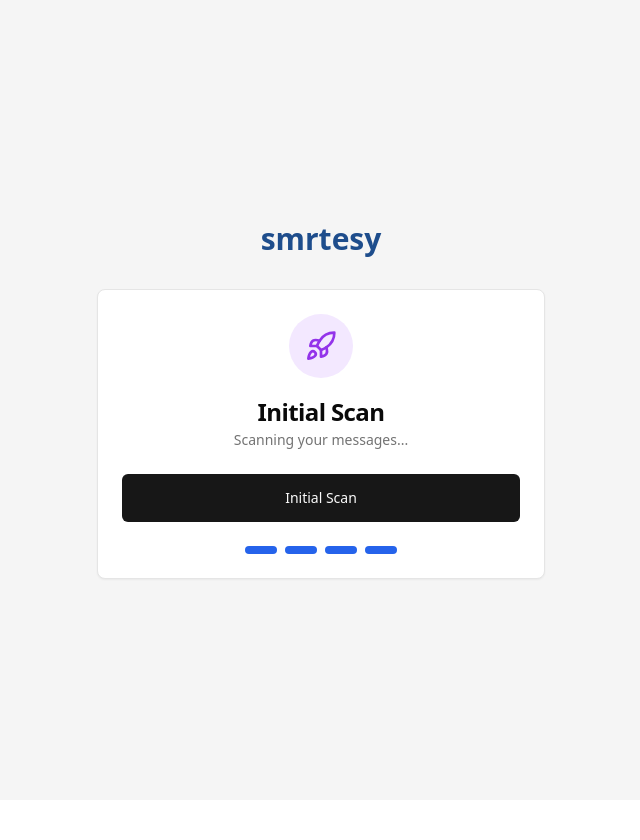
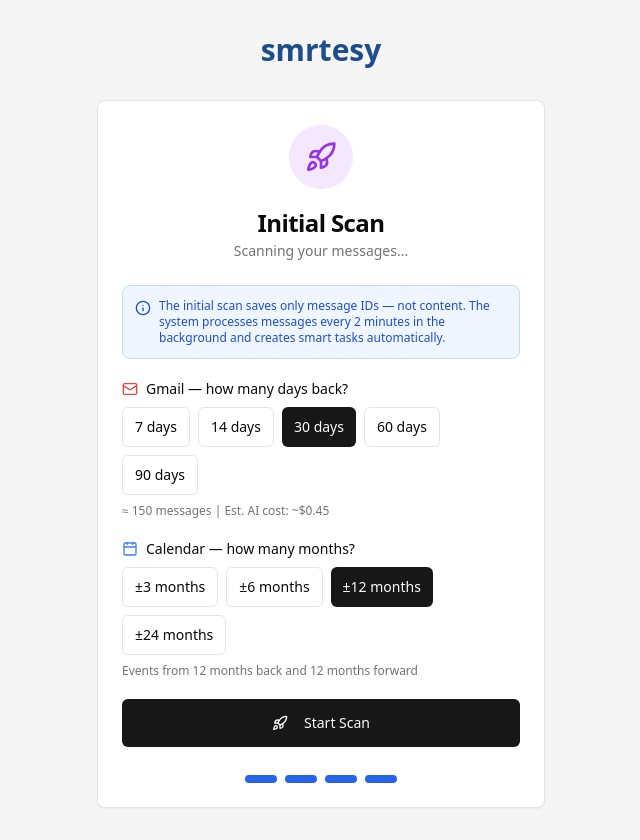
Before and after one commit to smrtesy/mrtesy-app, a Next.js app: page /en/onboarding/setup in a window 1280 px wide. Shown: the whole page, without its empty margins (319-959 px from the left). Before the commit the page ends 800 px from the top, so only its background shows below. Built offline with nearby package versions, Linux system fonts and the light colour scheme; no server answers.

Commit message:
Onboarding setup: scan config, progress bars, CORS fix for initial-scan

```diff
--- a/src/app/[locale]/onboarding/setup/page.tsx
+++ b/src/app/[locale]/onboarding/setup/page.tsx
@@ -4,10 +4,25 @@
 import { useParams, useRouter } from "next/navigation";
 import { Button } from "@/components/ui/button";
 import { Card, CardContent, CardDescription, CardHeader, CardTitle } from "@/components/ui/card";
-import { Loader2, CheckCircle2, Rocket } from "lucide-react";
-import { useState } from "react";
+import { Loader2, CheckCircle2, Rocket, Mail, Calendar, Info } from "lucide-react";
+import { useState, useEffect, useRef } from "react";
 import { createClient } from "@/lib/supabase/client";
 import { toast } from "sonner";
+
+const gmailOptions = [
+  { value: 7 },
+  { value: 14 },
+  { value: 30 },
+  { value: 60 },
+  { value: 90 },
+];
+
+const calendarOptions = [
+  { value: 3 },
+  { value: 6 },
+  { value: 12 },
+  { value: 24 },
+];
 
 export default function OnboardingSetup() {
   const t = useTranslations("onboarding");
@@ -17,12 +32,70 @@
   const [scanning, setScanning] = useState(false);
   const [done, setDone] = useState(false);
   const [stats, setStats] = useState<{ gmail: number; calendar: number } | null>(null);
+  const [gmailDays, setGmailDays] = useState(30);
+  const [calMonths, setCalMonths] = useState(12);
+  const [progress, setProgress] = useState({ gmail: 0, calendar: 0, phase: "" });
+  const pollRef = useRef<ReturnType<typeof setInterval>>();
+
+  const isHe = locale === "he";
+
+  // Poll DB for progress while scanning
+  useEffect(() => {
+    if (!scanning) {
+      if (pollRef.current) clearInterval(pollRef.current);
+      return;
+    }
+
+    pollRef.current = setInterval(async () => {
+      const { data: { user } } = await supabase.auth.getUser();
+      if (!user) return;
+
+      const [gmailResult, calResult] = await Promise.all([
+        supabase
+          .from("source_messages")
+          .select("id", { count: "exact", head: true })
+          .eq("user_id", user.id)
+          .eq("source_type", "gmail"),
+        supabase
+          .from("source_messages")
+          .select("id", { count: "exact", head: true })
+          .eq("user_id", user.id)
+          .eq("source_type", "google_calendar"),
+      ]);
+
+      const gmailCount = gmailResult.count || 0;
+      const calCount = calResult.count || 0;
+
+      setProgress({
+        gmail: gmailCount,
+        calendar: calCount,
+        phase: calCount > 0 ? "calendar" : gmailCount > 0 ? "gmail" : "starting",
+      });
+    }, 1500);
+
+    return () => {
+      if (pollRef.current) clearInterval(pollRef.current);
+    };
+  }, [scanning, supabase]);
 
   async function startScan() {
     setScanning(true);
+    setProgress({ gmail: 0, calendar: 0, phase: "starting" });
     try {
+      const { data: { user } } = await supabase.auth.getUser();
+      if (!user) throw new Error("Not authenticated");
+
+      // Save scan preferences
+      await supabase
+        .from("user_settings")
+        .update({
+          initial_scan_days_back: gmailDays,
+          calendar_initial_scan_months: calMonths,
+        })
+        .eq("user_id", user.id);
+
       const { data: { session } } = await supabase.auth.getSession();
-      if (!session) throw new Error("Not authenticated");
+      if (!session) throw new Error("No session");
 
       const resp = await fetch(
         `${process.env.NEXT_PUBLIC_SUPABASE_URL}/functions/v1/initial-scan`,
@@ -38,22 +111,18 @@
       const data = await resp.json();
 
       if (data.skipped) {
-        toast.info("Initial scan already completed");
+        toast.info(t("step4.alreadyDone"));
       } else if (data.success) {
         setStats({ gmail: data.gmail_ids || 0, calendar: data.calendar_events || 0 });
-        toast.success("Scan complete!");
+        toast.success(t("step4.complete"));
       } else {
         throw new Error(data.error || "Scan failed");
       }
 
-      // Mark onboarding as completed
-      const { data: { user } } = await supabase.auth.getUser();
-      if (user) {
       await supabase
         .from("user_settings")
         .update({ onboarding_completed: true })
         .eq("user_id", user.id);
-      }
 
       setDone(true);
     } catch (e) {
@@ -64,7 +133,7 @@
   }
 
   function goToApp() {
-    router.push(`/${locale}`);
+    router.push(`/${locale}/tasks`);
   }
 
   return (
@@ -76,17 +145,129 @@
         <CardTitle>{t("step4.title")}</CardTitle>
         <CardDescription>{t("step4.description")}</CardDescription>
       </CardHeader>
-      <CardContent className="space-y-4">
+      <CardContent className="space-y-5">
         {!scanning && !done && (
-          <Button onClick={startScan} className="w-full min-h-[48px]">
-            {t("step4.title")}
+          <>
+            {/* Explanation */}
+            <div className="rounded-lg border border-blue-200 bg-blue-50 p-3 text-xs text-blue-700">
+              <div className="flex items-start gap-2">
+                <Info className="h-4 w-4 shrink-0 mt-0.5" />
+                <p>
+                  {isHe
+                    ? "הסריקה הראשונית שומרת מזהים (IDs) בלבד — לא את תוכן ההודעות. המערכת תעבד את ההודעות ברקע כל 2 דקות ותיצור משימות חכמות אוטומטית."
+                    : "The initial scan saves only message IDs — not content. The system processes messages every 2 minutes in the background and creates smart tasks automatically."}
+                </p>
+              </div>
+            </div>
+
+            {/* Gmail scan range */}
+            <div className="space-y-2">
+              <div className="flex items-center gap-2">
+                <Mail className="h-4 w-4 text-red-500" />
+                <label className="text-sm font-medium">
+                  {isHe ? "Gmail — כמה ימים אחורה?" : "Gmail — how many days back?"}
+                </label>
+              </div>
+              <div className="flex gap-2 flex-wrap">
+                {gmailOptions.map((opt) => (
+                  <Button
+                    key={opt.value}
+                    variant={gmailDays === opt.value ? "default" : "outline"}
+                    size="sm"
+                    className="min-h-[40px]"
+                    onClick={() => setGmailDays(opt.value)}
+                  >
+                    {opt.value} {isHe ? "ימים" : "days"}
                   </Button>
+                ))}
+              </div>
+              <p className="text-xs text-muted-foreground">
+                {isHe
+                  ? `≈ ${Math.round(gmailDays * 5)} הודעות | עלות AI משוערת: ~$${(gmailDays * 5 * 0.003).toFixed(2)}`
+                  : `≈ ${Math.round(gmailDays * 5)} messages | Est. AI cost: ~$${(gmailDays * 5 * 0.003).toFixed(2)}`}
+              </p>
+            </div>
+
+            {/* Calendar scan range */}
+            <div className="space-y-2">
+              <div className="flex items-center gap-2">
+                <Calendar className="h-4 w-4 text-blue-500" />
+                <label className="text-sm font-medium">
+                  {isHe ? "לוח שנה — כמה חודשים?" : "Calendar — how many months?"}
+                </label>
+              </div>
+              <div className="flex gap-2 flex-wrap">
+                {calendarOptions.map((opt) => (
+                  <Button
+                    key={opt.value}
+                    variant={calMonths === opt.value ? "default" : "outline"}
+                    size="sm"
+                    className="min-h-[40px]"
+                    onClick={() => setCalMonths(opt.value)}
+                  >
+                    ±{opt.value} {isHe ? "חודשים" : "months"}
+                  </Button>
+                ))}
+              </div>
+              <p className="text-xs text-muted-foreground">
+                {isHe
+                  ? `אירועים מ-${calMonths} חודשים אחורה ו-${calMonths} חודשים קדימה`
+                  : `Events from ${calMonths} months back and ${calMonths} months forward`}
+              </p>
+            </div>
+
+            <Button onClick={startScan} className="w-full min-h-[48px] mt-2">
+              <Rocket className="h-4 w-4 me-2" />
+              {isHe ? "התחל סריקה" : "Start Scan"}
+            </Button>
+          </>
         )}
 
         {scanning && (
-          <div className="flex flex-col items-center gap-3 py-4">
+          <div className="space-y-4 py-4">
+            <div className="flex flex-col items-center gap-2">
               <Loader2 className="h-8 w-8 animate-spin text-purple-600" />
-            <p className="text-sm text-muted-foreground">{t("step4.description")}</p>
+              <p className="text-sm font-medium">
+                {isHe ? "סורק..." : "Scanning..."}
+              </p>
+            </div>
+
+            {/* Progress bars */}
+            <div className="space-y-3">
+              <div className="space-y-1">
+                <div className="flex items-center justify-between text-xs">
+                  <span className="flex items-center gap-1">
+                    <Mail className="h-3 w-3 text-red-500" /> Gmail
+                  </span>
+                  <span className="font-mono">{progress.gmail} {isHe ? "הודעות" : "messages"}</span>
+                </div>
+                <div className="h-2 rounded-full bg-muted overflow-hidden">
+                  <div
+                    className="h-full bg-red-500 rounded-full transition-all duration-500"
+                    style={{ width: `${Math.min(100, (progress.gmail / Math.max(1, gmailDays * 5)) * 100)}%` }}
+                  />
+                </div>
+              </div>
+
+              <div className="space-y-1">
+                <div className="flex items-center justify-between text-xs">
+                  <span className="flex items-center gap-1">
+                    <Calendar className="h-3 w-3 text-blue-500" /> {isHe ? "לוח שנה" : "Calendar"}
+                  </span>
+                  <span className="font-mono">{progress.calendar} {isHe ? "אירועים" : "events"}</span>
+                </div>
+                <div className="h-2 rounded-full bg-muted overflow-hidden">
+                  <div
+                    className="h-full bg-blue-500 rounded-full transition-all duration-500"
+                    style={{ width: `${Math.min(100, (progress.calendar / Math.max(1, calMonths * 20)) * 100)}%` }}
+                  />
+                </div>
+              </div>
+            </div>
+
+            <p className="text-xs text-center text-muted-foreground">
+              {isHe ? "זה יכול לקחת עד דקה..." : "This may take up to a minute..."}
+            </p>
           </div>
         )}
 
@@ -94,15 +275,21 @@
           <div className="space-y-4">
             <div className="flex flex-col items-center gap-2 py-2">
               <CheckCircle2 className="h-10 w-10 text-green-500" />
+              <p className="font-medium">{t("step4.complete")}</p>
               {stats && (
-                <div className="text-center text-sm text-muted-foreground">
-                  <p>Gmail: {stats.gmail} messages</p>
-                  <p>Calendar: {stats.calendar} events</p>
+                <div className="text-center text-sm text-muted-foreground space-y-1">
+                  <p>📧 Gmail: {stats.gmail} {isHe ? "הודעות" : "messages"}</p>
+                  <p>📅 {isHe ? "לוח שנה" : "Calendar"}: {stats.calendar} {isHe ? "אירועים" : "events"}</p>
                 </div>
               )}
+              <p className="text-xs text-muted-foreground mt-2">
+                {isHe
+                  ? "המערכת תעבד את ההודעות ברקע ותיצור משימות אוטומטית."
+                  : "The system will process messages in the background and create tasks automatically."}
+              </p>
             </div>
             <Button onClick={goToApp} className="w-full min-h-[48px]">
-              {t("step4.title")} →
+              {t("step4.enterApp")} →
             </Button>
           </div>
         )}
```
Lines whose indentation alone changed are shown as unchanged.
